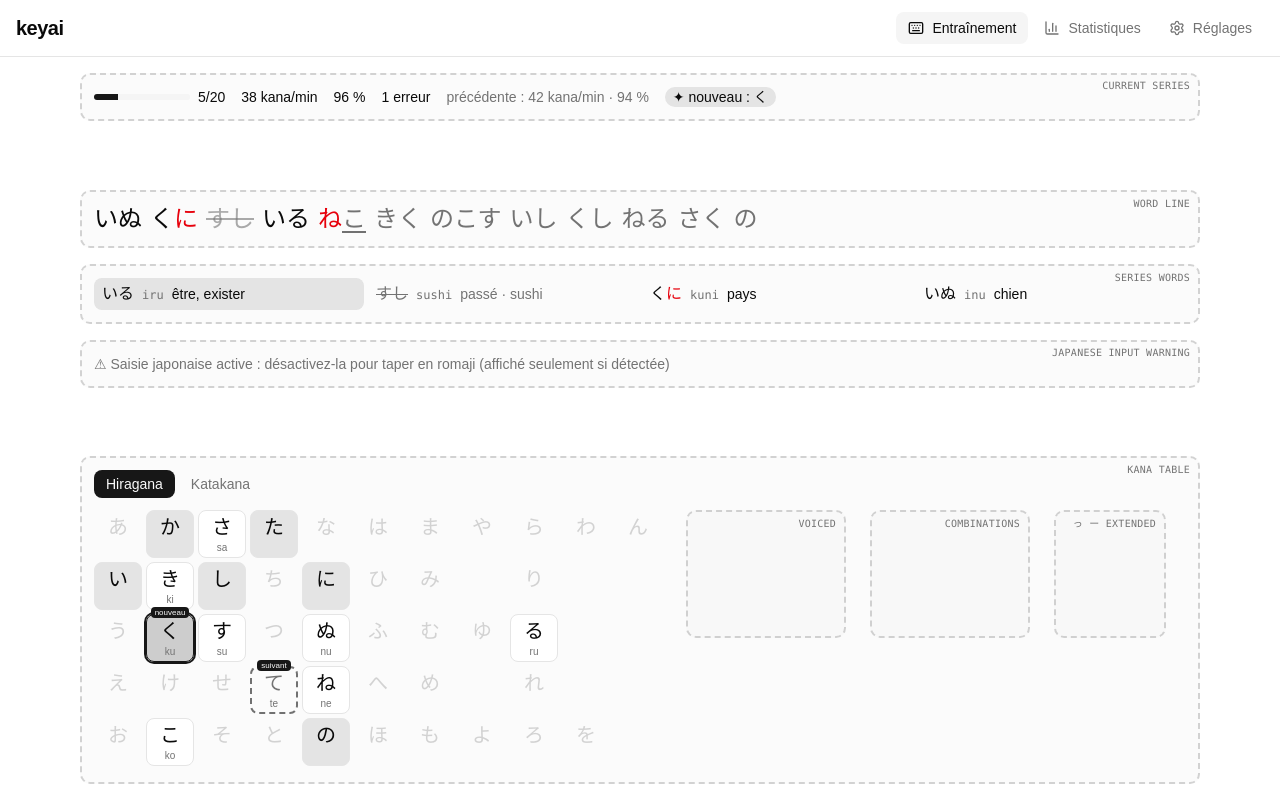
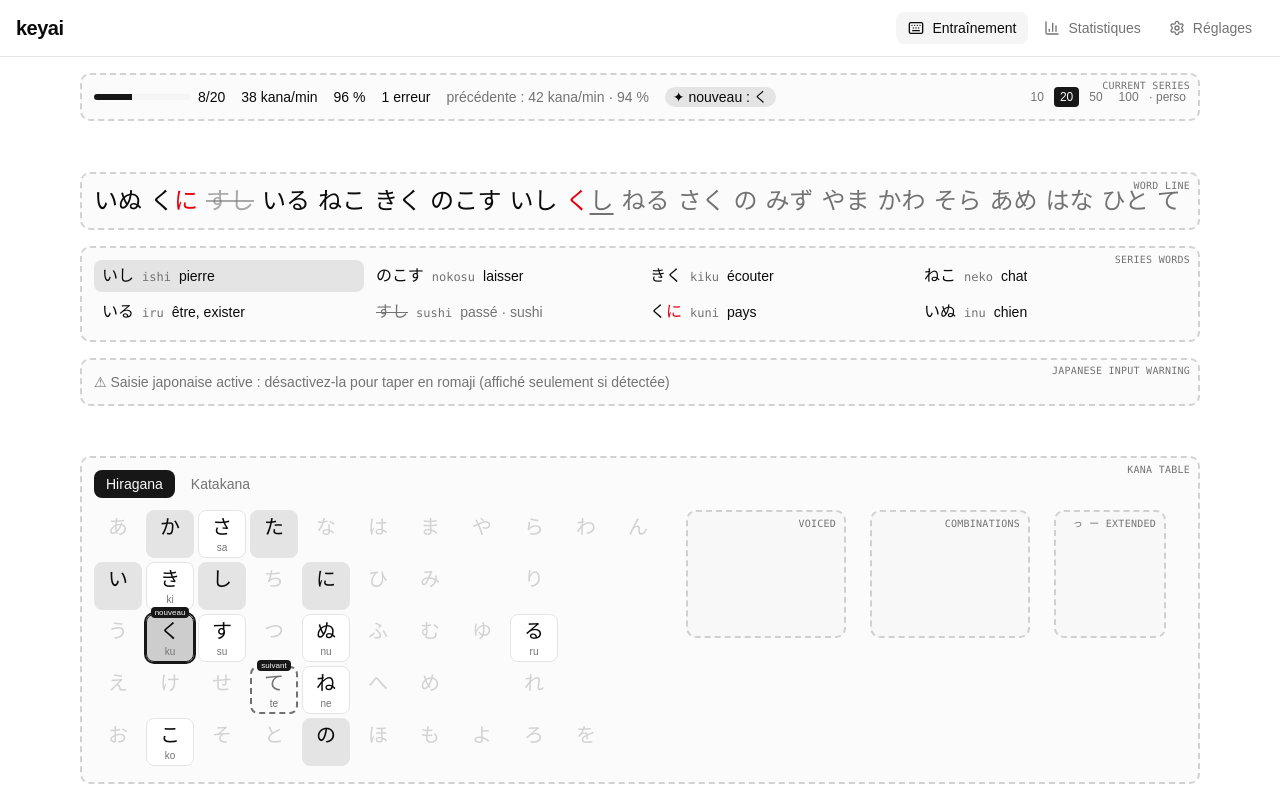
Before and after one commit to mumpkin/keyai, a React (Vite) app in the folder apps/app/: page / in a window 1280 px wide. Built offline with nearby package versions, Linux system fonts and the light colour scheme.

Commit message:
Add a series length picker to the training screen
Co-Authored-By: Claude Opus 5.5 <noreply@anthropic.com>

```diff
--- a/apps/app/src/features/blocking/sample-words.ts
+++ b/apps/app/src/features/blocking/sample-words.ts
@@ -1,60 +1,118 @@
 export type WordStatus = 'done' | 'skipped' | 'current' | 'pending';
 
-export interface SampleWord {
+interface SampleEntry {
 	readonly kana: string;
 	readonly romaji: string;
 	readonly gloss: string;
-	readonly status: WordStatus;
 	readonly kanji?: string;
 	readonly otherSenses?: readonly string[];
 	readonly faultyUnits?: readonly number[];
+}
+
+export interface SampleWord extends SampleEntry {
+	readonly id: string;
+	readonly status: WordStatus;
 	readonly completedUnits?: number;
 	readonly hasPartialInput?: boolean;
 }
 
-export const SAMPLE_WORDS: readonly SampleWord[] = [
-	{
-		kana: 'いぬ',
-		romaji: 'inu',
-		gloss: 'chien',
-		kanji: '犬',
-		status: 'done',
-	},
-	{
-		kana: 'くに',
-		romaji: 'kuni',
-		gloss: 'pays',
-		status: 'done',
-		faultyUnits: [1],
-	},
-	{ kana: 'すし', romaji: 'sushi', gloss: 'sushi', status: 'skipped' },
+const SAMPLE_POOL: readonly SampleEntry[] = [
+	{ kana: 'いぬ', romaji: 'inu', gloss: 'chien', kanji: '犬' },
+	{ kana: 'くに', romaji: 'kuni', gloss: 'pays', faultyUnits: [1] },
+	{ kana: 'すし', romaji: 'sushi', gloss: 'sushi' },
 	{
 		kana: 'いる',
 		romaji: 'iru',
 		gloss: 'être, exister',
 		kanji: '居る',
 		otherSenses: ['avoir besoin de (要る)', 'entrer (入る)'],
-		status: 'done',
 	},
-	{
-		kana: 'ねこ',
-		romaji: 'neko',
-		gloss: 'chat',
-		status: 'current',
-		completedUnits: 1,
-		faultyUnits: [0],
-		hasPartialInput: true,
-	},
-	{ kana: 'きく', romaji: 'kiku', gloss: 'écouter', status: 'pending' },
-	{ kana: 'のこす', romaji: 'nokosu', gloss: 'laisser', status: 'pending' },
-	{ kana: 'いし', romaji: 'ishi', gloss: 'pierre', status: 'pending' },
-	{ kana: 'くし', romaji: 'kushi', gloss: 'peigne', status: 'pending' },
-	{ kana: 'ねる', romaji: 'neru', gloss: 'dormir', status: 'pending' },
-	{ kana: 'さく', romaji: 'saku', gloss: 'fleurir', status: 'pending' },
-	{
-		kana: 'の',
-		romaji: 'no',
-		gloss: 'particule (possession)',
-		status: 'pending',
-	},
+	{ kana: 'ねこ', romaji: 'neko', gloss: 'chat', kanji: '猫' },
+	{ kana: 'きく', romaji: 'kiku', gloss: 'écouter' },
+	{ kana: 'のこす', romaji: 'nokosu', gloss: 'laisser' },
+	{ kana: 'いし', romaji: 'ishi', gloss: 'pierre' },
+	{ kana: 'くし', romaji: 'kushi', gloss: 'peigne' },
+	{ kana: 'ねる', romaji: 'neru', gloss: 'dormir' },
+	{ kana: 'さく', romaji: 'saku', gloss: 'fleurir' },
+	{ kana: 'の', romaji: 'no', gloss: 'particule (possession)' },
+	{ kana: 'みず', romaji: 'mizu', gloss: 'eau', kanji: '水' },
+	{ kana: 'やま', romaji: 'yama', gloss: 'montagne', kanji: '山' },
+	{ kana: 'かわ', romaji: 'kawa', gloss: 'rivière', kanji: '川' },
+	{ kana: 'そら', romaji: 'sora', gloss: 'ciel', kanji: '空' },
+	{ kana: 'あめ', romaji: 'ame', gloss: 'pluie', kanji: '雨' },
+	{ kana: 'はな', romaji: 'hana', gloss: 'fleur', kanji: '花' },
+	{ kana: 'ひと', romaji: 'hito', gloss: 'personne', kanji: '人' },
+	{ kana: 'て', romaji: 'te', gloss: 'main', kanji: '手' },
+	{ kana: 'あし', romaji: 'ashi', gloss: 'pied, jambe', kanji: '足' },
+	{ kana: 'め', romaji: 'me', gloss: 'œil', kanji: '目' },
+	{ kana: 'みみ', romaji: 'mimi', gloss: 'oreille', kanji: '耳' },
+	{ kana: 'くち', romaji: 'kuchi', gloss: 'bouche', kanji: '口' },
+	{ kana: 'あさ', romaji: 'asa', gloss: 'matin', kanji: '朝' },
+	{ kana: 'よる', romaji: 'yoru', gloss: 'nuit', kanji: '夜' },
+	{ kana: 'いえ', romaji: 'ie', gloss: 'maison', kanji: '家' },
+	{ kana: 'みち', romaji: 'michi', gloss: 'chemin', kanji: '道' },
+	{ kana: 'うみ', romaji: 'umi', gloss: 'mer', kanji: '海' },
+	{ kana: 'ほし', romaji: 'hoshi', gloss: 'étoile', kanji: '星' },
+	{ kana: 'つき', romaji: 'tsuki', gloss: 'lune', kanji: '月' },
+	{ kana: 'かぜ', romaji: 'kaze', gloss: 'vent', kanji: '風' },
+	{ kana: 'ゆき', romaji: 'yuki', gloss: 'neige', kanji: '雪' },
+	{ kana: 'たべる', romaji: 'taberu', gloss: 'manger', kanji: '食べる' },
+	{ kana: 'のむ', romaji: 'nomu', gloss: 'boire', kanji: '飲む' },
+	{ kana: 'みる', romaji: 'miru', gloss: 'voir', kanji: '見る' },
+	{ kana: 'いく', romaji: 'iku', gloss: 'aller', kanji: '行く' },
+	{ kana: 'くる', romaji: 'kuru', gloss: 'venir', kanji: '来る' },
+	{ kana: 'かく', romaji: 'kaku', gloss: 'écrire', kanji: '書く' },
+	{ kana: 'よむ', romaji: 'yomu', gloss: 'lire', kanji: '読む' },
+	{ kana: 'はなす', romaji: 'hanasu', gloss: 'parler', kanji: '話す' },
+	{ kana: 'あるく', romaji: 'aruku', gloss: 'marcher', kanji: '歩く' },
+	{ kana: 'おおきい', romaji: 'ookii', gloss: 'grand', kanji: '大きい' },
+	{ kana: 'ちいさい', romaji: 'chiisai', gloss: 'petit', kanji: '小さい' },
+	{ kana: 'あたらしい', romaji: 'atarashii', gloss: 'nouveau' },
+	{ kana: 'ふるい', romaji: 'furui', gloss: 'ancien', kanji: '古い' },
+	{ kana: 'たかい', romaji: 'takai', gloss: 'haut, cher', kanji: '高い' },
+	{ kana: 'やすい', romaji: 'yasui', gloss: 'bon marché', kanji: '安い' },
+	{ kana: 'あか', romaji: 'aka', gloss: 'rouge', kanji: '赤' },
+	{ kana: 'あお', romaji: 'ao', gloss: 'bleu', kanji: '青' },
+	{ kana: 'しろ', romaji: 'shiro', gloss: 'blanc', kanji: '白' },
+	{ kana: 'くろ', romaji: 'kuro', gloss: 'noir', kanji: '黒' },
+	{ kana: 'なつ', romaji: 'natsu', gloss: 'été', kanji: '夏' },
+	{ kana: 'ふゆ', romaji: 'fuyu', gloss: 'hiver', kanji: '冬' },
+	{ kana: 'はる', romaji: 'haru', gloss: 'printemps', kanji: '春' },
+	{ kana: 'あき', romaji: 'aki', gloss: 'automne', kanji: '秋' },
+	{ kana: 'ともだち', romaji: 'tomodachi', gloss: 'ami', kanji: '友達' },
+	{ kana: 'せんせい', romaji: 'sensei', gloss: 'professeur', kanji: '先生' },
+	{ kana: 'がっこう', romaji: 'gakkou', gloss: 'école', kanji: '学校' },
 ];
+
+const COMPLETED_SHARE = 0.4;
+const SKIPPED_INDEX = 2;
+
+function statusAt(index: number, completedCount: number): WordStatus {
+	if (index === completedCount) {
+		return 'current';
+	}
+	if (index > completedCount) {
+		return 'pending';
+	}
+	return index === SKIPPED_INDEX ? 'skipped' : 'done';
+}
+
+function currentWordProgress(status: WordStatus): Partial<SampleWord> {
+	return status === 'current'
+		? { completedUnits: 1, hasPartialInput: true, faultyUnits: [0] }
+		: {};
+}
+
+export function buildSampleSeries(length: number): SampleWord[] {
+	const completedCount = Math.round(length * COMPLETED_SHARE);
+	return Array.from({ length }, (_, index) => {
+		const entry = SAMPLE_POOL[index % SAMPLE_POOL.length] as SampleEntry;
+		const status = statusAt(index, completedCount);
+		return {
+			...entry,
+			id: `${index}:${entry.kana}`,
+			status,
+			...currentWordProgress(status),
+		};
+	});
+}
--- /dev/null
+++ b/apps/app/src/features/training/series-length-picker.tsx
@@ -0,0 +1,35 @@
+import { cn } from '@/lib/utils';
+
+// biome-ignore lint/style/noMagicNumbers: the presets are the values themselves
+export const SERIES_LENGTH_PRESETS = [10, 20, 50, 100] as const;
+
+interface SeriesLengthPickerProps {
+	readonly length: number;
+	readonly onChange: (length: number) => void;
+}
+
+export function SeriesLengthPicker({
+	length,
+	onChange,
+}: SeriesLengthPickerProps) {
+	return (
+		<span className="flex items-center gap-1 text-xs">
+			{SERIES_LENGTH_PRESETS.map((preset) => (
+				<button
+					key={preset}
+					type="button"
+					onClick={() => onChange(preset)}
+					className={cn(
+						'rounded px-1.5 py-0.5',
+						preset === length
+							? 'bg-primary text-primary-foreground'
+							: 'text-muted-foreground hover:text-foreground',
+					)}
+				>
+					{preset}
+				</button>
+			))}
+			<span className="text-muted-foreground">· perso</span>
+		</span>
+	);
+}
--- a/apps/app/src/features/training/series-words-recap.tsx
+++ b/apps/app/src/features/training/series-words-recap.tsx
@@ -71,7 +71,7 @@ export function SeriesWordsRecap({ words }: SeriesWordsRecapProps) {
 			<ul className="grid gap-1 sm:grid-cols-2 lg:grid-cols-4">
 				{finishedWords.map((word, position) => (
 					<RecapEntry
-						key={word.kana}
+						key={word.id}
 						word={word}
 						isLatest={position === 0}
 					/>
--- a/apps/app/src/features/training/session-stats-bar.tsx
+++ b/apps/app/src/features/training/session-stats-bar.tsx
@@ -1,11 +1,15 @@
 import { Placeholder } from '@/features/blocking/placeholder';
+import { SeriesLengthPicker } from './series-length-picker';
 
-const COMPLETED_WORDS = 5;
-const SERIES_LENGTH = 20;
 const PERCENT = 100;
 
-function SeriesProgress() {
-	const progress = (COMPLETED_WORDS / SERIES_LENGTH) * PERCENT;
+interface SeriesProgressProps {
+	readonly completed: number;
+	readonly length: number;
+}
+
+function SeriesProgress({ completed, length }: SeriesProgressProps) {
+	const progress = (completed / length) * PERCENT;
 	return (
 		<span className="flex items-center gap-2">
 			<span className="h-1.5 w-24 overflow-hidden rounded-full bg-muted">
@@ -14,18 +18,28 @@ function SeriesProgress() {
 					style={{ width: `${progress}%` }}
 				/>
 			</span>
-			{COMPLETED_WORDS}/{SERIES_LENGTH}
+			{completed}/{length}
 		</span>
 	);
 }
 
-export function SessionStatsBar() {
+interface SessionStatsBarProps {
+	readonly completed: number;
+	readonly length: number;
+	readonly onLengthChange: (length: number) => void;
+}
+
+export function SessionStatsBar({
+	completed,
+	length,
+	onLengthChange,
+}: SessionStatsBarProps) {
 	return (
 		<Placeholder
 			label="current series"
 			className="flex flex-wrap items-center gap-x-4 gap-y-1 text-sm"
 		>
-			<SeriesProgress />
+			<SeriesProgress completed={completed} length={length} />
 			<span>38 kana/min</span>
 			<span>96 %</span>
 			<span>1 erreur</span>
@@ -35,6 +49,9 @@ export function SessionStatsBar() {
 			<span className="rounded-full bg-primary/10 px-2">
 				✦ nouveau : <span className="font-kana">く</span>
 			</span>
+			<span className="ml-auto">
+				<SeriesLengthPicker length={length} onChange={onLengthChange} />
+			</span>
 		</Placeholder>
 	);
 }
--- a/apps/app/src/features/training/training-screen.tsx
+++ b/apps/app/src/features/training/training-screen.tsx
@@ -1,16 +1,29 @@
+import { useState } from 'react';
 import { Placeholder } from '@/features/blocking/placeholder';
-import { SAMPLE_WORDS } from '@/features/blocking/sample-words';
+import { buildSampleSeries } from '@/features/blocking/sample-words';
 import { KanaTable } from '@/features/kana-table/kana-table';
 import { MobileKanaSheet } from '@/features/kana-table/mobile-kana-sheet';
 import { SessionStatsBar } from './session-stats-bar';
 import { WordLine } from './word-line';
 
+const DEFAULT_SERIES_LENGTH = 20;
+
 export function TrainingScreen() {
+	const [seriesLength, setSeriesLength] = useState(DEFAULT_SERIES_LENGTH);
+	const words = buildSampleSeries(seriesLength);
+	const completed = words.filter(
+		(word) => word.status === 'done' || word.status === 'skipped',
+	).length;
+
 	return (
 		<div className="flex flex-1 flex-col gap-4">
-			<SessionStatsBar />
+			<SessionStatsBar
+				completed={completed}
+				length={seriesLength}
+				onLengthChange={setSeriesLength}
+			/>
 			<div className="flex flex-1 flex-col justify-center gap-4 py-6">
-				<WordLine words={SAMPLE_WORDS} />
+				<WordLine words={words} />
 				<Placeholder
 					label="japanese input warning"
 					className="text-sm text-muted-foreground"
--- a/apps/app/src/features/training/word-line.tsx
+++ b/apps/app/src/features/training/word-line.tsx
@@ -13,7 +13,7 @@ export function WordLine({ words }: WordLineProps) {
 			<Placeholder label="word line">
 				<div className="flex flex-wrap items-baseline gap-x-[0.5em] gap-y-2">
 					{words.map((word) => (
-						<WordView key={word.kana} word={word} />
+						<WordView key={word.id} word={word} />
 					))}
 				</div>
 			</Placeholder>
```
